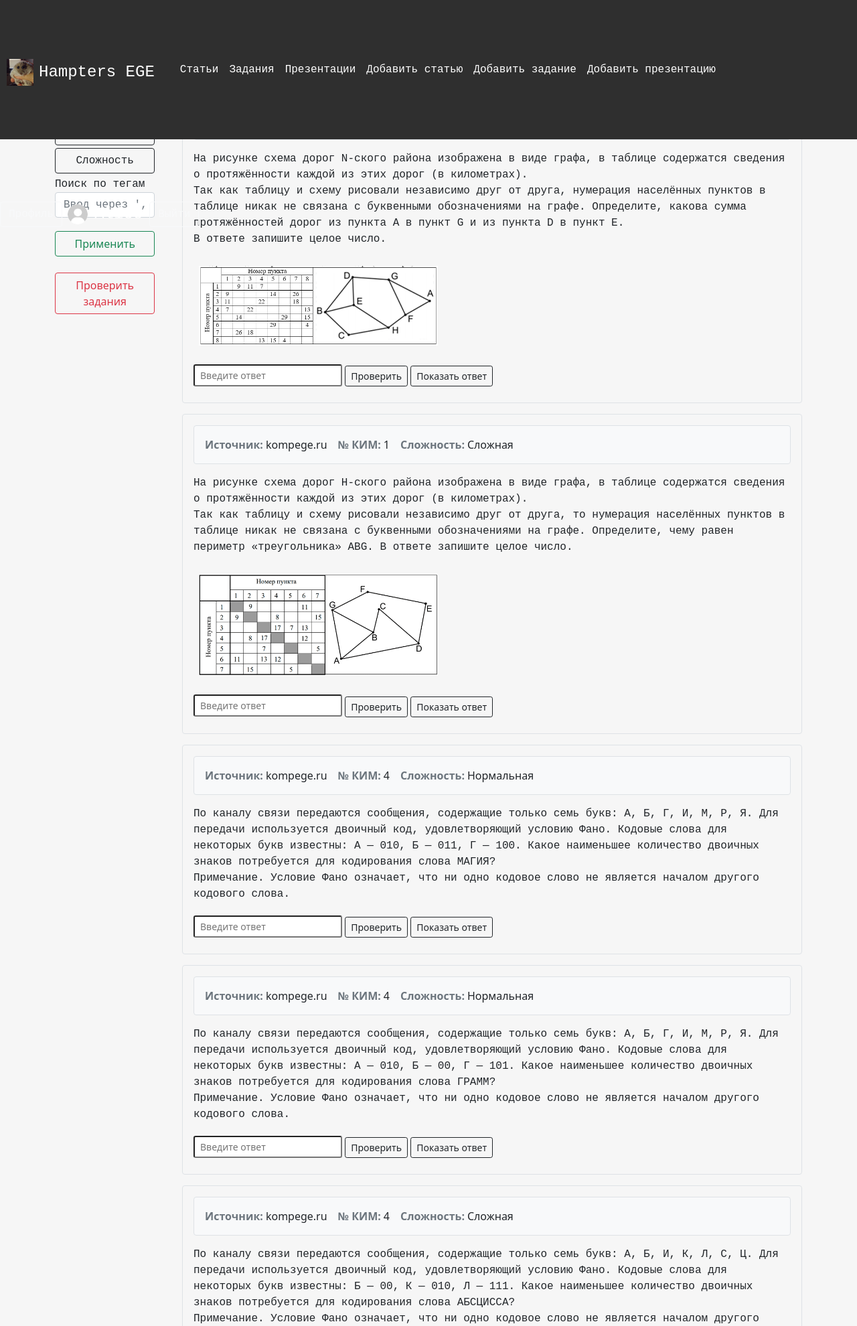
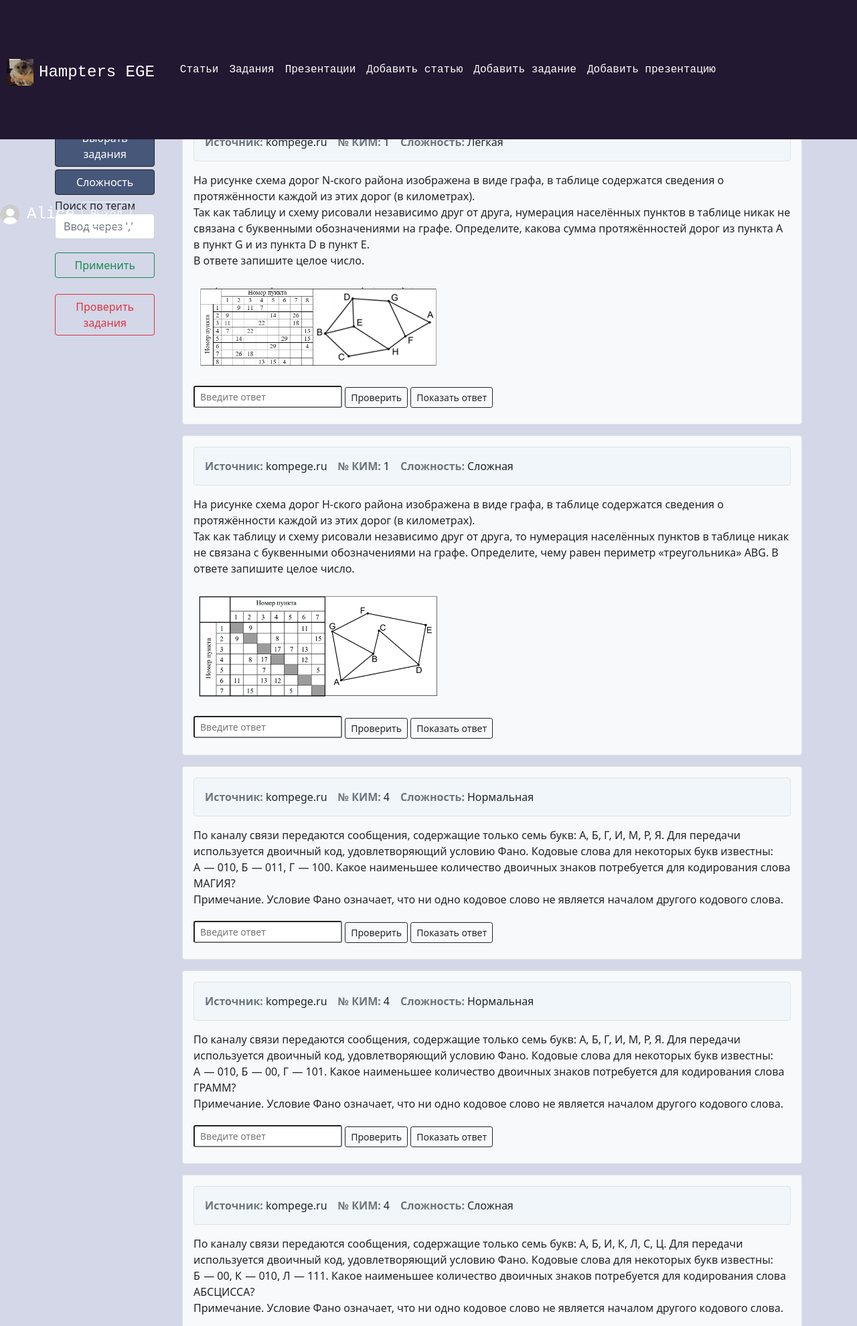
Before and after one commit to Keopint/EGE_WEBSITE_2, a Flask app: page /tasks in a window 1280 px wide. Shown: the top 1980 px of the page at 67% size. Run offline with Flask 3, Linux system fonts and the light colour scheme; a user stored in the database is signed in; data comes from the database, SQL or seed files in the repository; data that the repository does not hold is empty; some libraries are stand-ins or nearby versions.

Commit message:
Сделал красоту (цвета и margin) 	modified:   static/css/style.css 	new file:   static/img/avatars/cbvyOSHhuoJs.webp 	modified:   templates/add_pitch.html 	modified:   templates/add_post.html 	modified:   templates/add_task_form.html 	modified:   templates/base.html 	modified:   templates/login_form.html 	modified:   templates/main_page.html 	modified:   templates/pitches.html 	modified:   templates/tasks.html

```diff
--- a/static/css/style.css
+++ b/static/css/style.css
@@ -60,10 +60,6 @@ body {
 
 /**/
 
-a {
-  text-decoration: none;
-}
-
 .a_head {
   color: white;
 }
@@ -78,8 +74,7 @@ a {
 }
 
 .be_centered {
-  margin-top: auto;
-  margin-bottom: auto;
+  margin: 0 auto;
 }
 
 .logo_png {
@@ -104,7 +99,7 @@ ul, li {
   list-style: none;
 }
 
-header a, li, h1, h2, h3, h4, p {
+header a, header li, header h1, header h2, header h3, header h4, header p {
   font-family: 'Courier New', Courier, monospace;
 }
 
@@ -128,8 +123,35 @@ header a, li, h1, h2, h3, h4, p {
   margin-right: 10px;
 }
 
+/* Colors */
 
+.main_backcolor {
+  background-color: #D3D7E7;
+}
 
+.middle_backcolor {
+  background-color: #f0f6fa;
+}
+
+.last_backcolor {
+  background-color: #465779;
+}
+
+.main_color {
+  color: #D3D7E7;
+}
+
+.middle_color {
+  color: #f0f6fa;
+}
+
+.last_color {
+  color: #465779;
+}
+
+.header_back {
+  background-color: #221831;
+}
 
 
 
--- a/templates/add_pitch.html
+++ b/templates/add_pitch.html
@@ -5,7 +5,7 @@
 {% endblock %}
 
 {% block body %}
-<div class="container pt-4">
+<div class="container pt-4"  style="margin-top: 80px;">
     <form method="post" enctype="multipart/form-data">
         <p align="center">
             <input type="text" name="name" id="name" class="form-control" value="" style="height: 100%; width: 40%; font-size: 250%; text-align: center; font-weight: bold;" placeholder="Название презентации" required>
--- a/templates/add_post.html
+++ b/templates/add_post.html
@@ -5,15 +5,13 @@
 {% endblock %}
 
 {% block body %}
-<div class="container pt-4">
+<div class="container pt-4" style="margin-top: 80px;">
     <form method="post" enctype="multipart/form-data">
         <p align="center">
             <input type="text" name="name" id="name" class="form-control" value="" style="height: 100%; width: 40%; font-size: 250%; text-align: center; font-weight: bold;" placeholder="Название статьи" required>
         </p><br>
         <textarea name="text" id="text" class='form-control textareaElement'></textarea>
 
-        <label class="pt-2">Добавить видео в статью(ссылка)</label>
-        <input type="text" class="form-control mb-3" id="video_link" name="video_link" style="width:30%;">
         <input type="file" name="file" id="file" class="form-control" style="width: 22%"><br>
         <input id="send_post" type="submit" name="send_post" class="btn btn-success mb-3" value="Запостить статью">
     </form>
--- a/templates/add_task_form.html
+++ b/templates/add_task_form.html
@@ -39,7 +39,7 @@
 {% endblock %}
 
 {% block body %}
-    <div class="container" style="width: 50%;">
+    <div class="container" style="width: 50%; margin-top: 80px;">
         <h1 class="text-center pt-2">Добавить задание</h1>
         <form method="POST" enctype="multipart/form-data">
             <textarea name="statement" id="statement" class="mt-2" style="width: 100%; height:30vh;" placeholder="Условие задачи" required></textarea>
--- a/templates/base.html
+++ b/templates/base.html
@@ -1,5 +1,5 @@
 <!DOCTYPE html>
-<html lang="en" style="background-color: rgb(246, 246, 246);">
+<html lang="en" class="main_backcolor">
 <head>
     <meta charset="UTF-8">
     <meta name="viewport" content="width=device-width, initial-scale=1.0">
@@ -23,10 +23,10 @@
     {% block script %}{% endblock %}
 </head>
 
-<body style="background-color: rgb(246, 246, 246); height: 100vh">
+<body class="main_backcolor" style="height: 100%">
 
   <header style="display: flex; width: 100vw; justify-content: center;">
-    <div class="d-flex flex-wrap align-items-center justify-content-center justify-content-lg-start" style="background-color: #2f2f2f; width: 100%; height: 8vh;">
+    <div class="d-flex flex-wrap align-items-center justify-content-center justify-content-lg-start header_back" style="width: 100%; height: 8vh;">
         <a href="{{url_for('main_page')}}" class="d-flex align-items-center mb-2 mb-lg-0 text-white text-decoration-none" style="margin-left: 10px; height: 100%; align-items: center;">
           <img class="bi me-2 be_centered" src="../static/img/Logo.jpg" width="40" height="32" role="img" aria-label="aboba">
           <h3 style="color: white; margin-top: auto; margin-bottom: auto;">Hampters EGE</h3>
@@ -34,20 +34,22 @@
 
         <ul class="col-12 col-lg-auto me-lg-auto mb-2" style="display: flex; justify-content: center; align-items: center; margin-top: auto; margin-bottom: auto; height: 8vh;">
           <!-- <li><a href="#" class="nav-link px-2 text-secondary">Home</a></li> -->
-          <li style="margin-top: auto; margin-bottom: auto;""><a href="{{url_for('posts')}}" class="nav-link px-2 text-white be_centered" style="text-decoration: none; margin-top: auto; margin-bottom: auto;"">Статьи</a></li>
-          <li style="margin-top: auto; margin-bottom: auto;""><a href="{{url_for('tasks')}}" class="nav-link px-2 text-white be_centered" style="text-decoration: none; margin-top: auto; margin-bottom: auto;">Задания</a></li>
-          <li style="margin-top: auto; margin-bottom: auto;""><a href="{{url_for('pitches')}}" class="nav-link px-2 text-white be_centered" style="text-decoration: none; margin-top: auto; margin-bottom: auto;">Презентации</a></li>
-          <li style="margin-top: auto; margin-bottom: auto;""><a href="{{url_for('add_post')}}" class="nav-link px-2 text-white be_centered" style="text-decoration: none; margin-top: auto; margin-bottom: auto;">Добавить статью</a></li>
-          <li style="margin-top: auto; margin-bottom: auto;""><a href="{{url_for('add_task_form')}}" class="nav-link px-2 text-white be_centered" style="text-decoration: none; margin-top: auto; margin-bottom: auto;">Добавить задание</a></li>
-          <li style="margin-top: auto; margin-bottom: auto;""><a href="{{url_for('add_pitch')}}" class="nav-link px-2 text-white be_centered" style="text-decoration: none; margin-top: auto; margin-bottom: auto;">Добавить презентацию</a></li>
+          <li style="margin-top: auto; margin-bottom: auto;"><a href="{{url_for('posts')}}" class="nav-link px-2 text-white be_centered" style="text-decoration: none; margin-top: auto; margin-bottom: auto;">Статьи</a></li>
+          <li style="margin-top: auto; margin-bottom: auto;"><a href="{{url_for('tasks')}}" class="nav-link px-2 text-white be_centered" style="text-decoration: none; margin-top: auto; margin-bottom: auto;">Задания</a></li>
+          <li style="margin-top: auto; margin-bottom: auto;"><a href="{{url_for('pitches')}}" class="nav-link px-2 text-white be_centered" style="text-decoration: none; margin-top: auto; margin-bottom: auto;">Презентации</a></li>
+          <li style="margin-top: auto; margin-bottom: auto;"><a href="{{url_for('add_post')}}" class="nav-link px-2 text-white be_centered" style="text-decoration: none; margin-top: auto; margin-bottom: auto;">Добавить статью</a></li>
+          <li style="margin-top: auto; margin-bottom: auto;"><a href="{{url_for('add_task_form')}}" class="nav-link px-2 text-white be_centered" style="text-decoration: none; margin-top: auto; margin-bottom: auto;">Добавить задание</a></li>
+          <li style="margin-top: auto; margin-bottom: auto;"><a href="{{url_for('add_pitch')}}" class="nav-link px-2 text-white be_centered" style="text-decoration: none; margin-top: auto; margin-bottom: auto;">Добавить презентацию</a></li>
         </ul>
 
-        <div class="text-end right_header">
+        <div class="text-end right_header uk-flex-right">
           {% if current_user.is_authenticated %}
-            <a href="{{url_for('profile')}}"><button type="button" class="btn btn-outline-light me-2">Профиль</button></a>
-            <a class="uk-link-reset"><img class="be_centered" src="../static/img/avatars/{{current_user.avatar}}" width="30" height="30"></a>
-            <a class="uk-link-reset"><p class="be_centered">{{ current_user.name }}</p></a>
-            <a href="/logout"><button type="button" class="btn btn-outline-light me-2">Выйти</button></a>
+
+            <!-- <a href="{{url_for('profile')}}"><button type="button" class="btn btn-outline-light me-2">Профиль</button></a> -->
+
+            <a class="uk-link-reset" href="{{url_for('profile')}}"><img class="be_centered" src="../static/img/avatars/{{current_user.avatar}}" width="30" height="30"></a>
+            <a class="uk-link-reset be_centered" href="{{url_for('profile')}}"> <p class="be_centered">{{ current_user.name }}</p></a>
+            <a href="/logout"><button type="button" class="btn btn-outline-light me-2">Выход</button></a>
           {% else %}
             <a href="{{url_for('login_form')}}"><button type="button" class="btn btn-outline-light me-2">Вход</button></a>
             <a href="{{url_for('register_choice')}}"><button type="button" class="btn btn-outline-light me-2">Регистрация</button></a>
--- a/templates/login_form.html
+++ b/templates/login_form.html
@@ -8,7 +8,7 @@
 {% endblock %}
 
 {% block body %}
-<div class="container text-center col-3 pt-4">
+<div class="container text-center col-3 pt-4"  style="margin-top: 80px;">
     <main class="form-signin">
         <form method="POST">
             <img class="mb-4" src="/static/img/1676479214_preview_3732.jpg" alt="" width="40%" height="40%">
--- a/templates/main_page.html
+++ b/templates/main_page.html
@@ -38,7 +38,7 @@
 
   <div class="cards">
 
-      <div class="CARD uk-card uk-card-default uk-width-1-1 uk-margin" uk-grid>
+      <div class="CARD uk-card uk-card-default uk-width-1-1 uk-margin middle_backcolor" uk-grid>
         <!-- <div class="uk-flex-last@s uk-card-media-right uk-cover-container">
             <img class="cards-img" src="../static/img/Main_info2.png" alt="" uk-cover>
             <canvas width="20vh" height="20vh"></canvas>
@@ -54,7 +54,7 @@
         </div>
       </div>
 
-    <div class="CARD uk-card uk-card-default uk-width-1-1 uk-margin" uk-grid>
+    <div class="CARD uk-card uk-card-default uk-width-1-1 uk-margin middle_backcolor" uk-grid>
       <!-- <div class="uk-flex-last@s uk-card-media-right uk-cover-container">
           <img class="cards-img" src="../static/img/Main_info2.png" alt="" uk-cover>
           <canvas width="20vh" height="20vh"></canvas>
@@ -70,7 +70,7 @@
       </div>
     </div>
 
-    <div class="CARD uk-card uk-card-default uk-width-1-1 uk-margin" uk-grid>
+    <div class="CARD uk-card uk-card-default uk-width-1-1 uk-margin middle_backcolor" uk-grid>
       <!-- <div class="uk-flex-last@s uk-card-media-right uk-cover-container">
           <img class="cards-img" src="../static/img/Main_info2.png" alt="" uk-cover>
           <canvas width="200" height="200"></canvas>
--- a/templates/pitches.html
+++ b/templates/pitches.html
@@ -6,7 +6,7 @@
 
 {% block body %}
 <div class="container w-75 pt-5">
-    <h1 class="mt-2" align="center" style="font-size: 300%;">Презинтации на сайте!</h1>
+    <h1 class="mt-2" align="center" style="font-size: 300%;">Презентации</h1>
     {% if tables|length == 0 %}
         <h1 align="center" style="font-size: 200%;">Пока нет презинтаций</h1>
     {% endif %}
--- a/templates/tasks.html
+++ b/templates/tasks.html
@@ -8,7 +8,7 @@
 {% endblock %}
 
 {% block body %}
-<div class="container">
+<div class="container" style="margin-top: 80px;">
    <div class="row">
         <div class="col-2" style="overflow-y: auto; height: 98vh;">
             <form method="POST">
@@ -18,16 +18,20 @@
                     </a>
                     <ul class="list-unstyled ps-0">
                         <li class="mb-1">
-                            <button style="width: 90%;" type="button" class="btn btn-outline-dark align-items-center rounded collapsed" data-bs-toggle="collapse" data-bs-target="#number_tasks-collapse" aria-expanded="true">
-                                Выбрать задания
+                            <button style="width: 90%;" type="button" class="last_backcolor btn btn-outline-dark align-items-center rounded collapsed" data-bs-toggle="collapse" data-bs-target="#number_tasks-collapse" aria-expanded="true">
+                                <p class="be_centered" style="color: white;">Выбрать задания</p>
                             </button>
                             <div class="collapse" id="number_tasks-collapse">
                                 <ul class="btn-toggle-nav list-unstyled fw-normal mt-1 small">
                                     <div class="d-flex justify-content-center mb-2"> <!-- Центрируем кнопки -->
-                                        <button type="button" class="btn btn-outline-secondary" style="width: 80%;" onclick="checkAllCheckboxes()">Выбрать все</button>
+                                        <button type="button" class="btn btn-outline-secondary last_backcolor" style="width: 80%;" onclick="checkAllCheckboxes()">
+                                            <p class="be_centered" style="color: white;">Выбрать все</p>
+                                        </button>
                                     </div>
                                     <div class="d-flex justify-content-center mb-2">
-                                        <button type="button" class="btn btn-outline-secondary" style="width: 80%;" onclick="uncheckAllCheckboxes()">Сбросить все</button>
+                                        <button type="button" class="btn btn-outline-secondary last_backcolor" style="width: 80%;" onclick="uncheckAllCheckboxes()">
+                                            <p class="be_centered" style="color: white;">Сбросить все</p>
+                                        </button>
                                     </div>
                                     {% for i in range(1, 28) %}
                                     <li class="ms-3">
@@ -44,8 +48,8 @@
                             </div>
                         </li>
                         <li class="mb-1">
-                            <button style="width: 90%;" type="button" class="btn btn-outline-dark align-items-center rounded" data-bs-toggle="collapse" data-bs-target="#difficulty-collapse" aria-expanded="true">
-                              Сложность
+                            <button style="width: 90%;" type="button" class="btn btn-outline-dark align-items-center rounded last_backcolor" data-bs-toggle="collapse" data-bs-target="#difficulty-collapse" aria-expanded="true">
+                                <p class="be_centered" style="color: white;">Сложность</p>
                             </button>
                             <div class="collapse" id="difficulty-collapse">
                                 <ul class="btn-toggle-nav list-unstyled fw-normal mt-1 small">
@@ -78,9 +82,9 @@
         <div class="col-sm-10" style="overflow-y: auto; height: 100vh;"> <!-- Добавляем прокрутку для правой колонки -->
             <h1 align="center" class="pt-2 pb-2">Задачи ЕГЭ</h1>
             {% for task, tags_for_task in tasks %}
-                <div class="task-item border rounded p-3 mb-3">
+                <div class="task-item border rounded p-3 mb-3 bg-light">
                     <!-- Мета-данные задания -->
-                    <div class="d-flex flex-wrap gap-3 bg-light border rounded p-3 mb-3">
+                    <div class="d-flex flex-wrap gap-3 border rounded p-3 mb-3 middle_backcolor">
                         <div class="d-flex align-items-center">
                             <span class="fw-bold text-secondary me-1">Источник:</span>
                             <span>{{ task.source }}</span>
```
Also changed, not shown: static/img/avatars/cbvyOSHhuoJs.webp (added).
